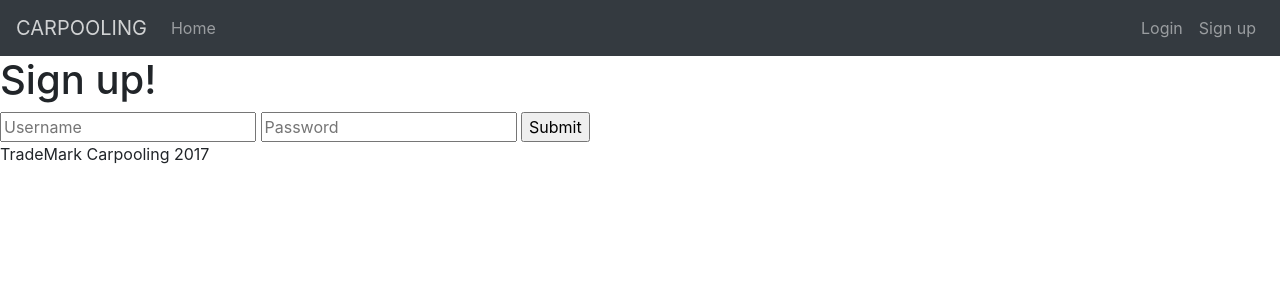
After one commit to matrixersp/Mini-Projects, a Node server app: page /register in a window 1280 px wide. The commit adds this page. Shown: the top 300 px of the page. Run offline with Node 20, Linux system fonts and the light colour scheme; some libraries are stand-ins or nearby versions.

Commit message:
Add register page

```diff
--- a/Carpooling/app.js
+++ b/Carpooling/app.js
@@ -5,10 +5,27 @@ var express     = require("express"),
 app.use(bodyParser.urlencoded({extended: true}));
 app.set("view engine", "ejs");
 
+var drivers = [
+    {firstName: "Mohammed", lastName: "Boudad"},
+    {firstName: "Tahar", lastName: "Boudad"}
+];
+
+// Landing page
 app.get("/", function(req, res) {
     res.render('landing.ejs');
 });
 
+// INDEX - Show all drivers
+app.get("/drivers", function(req, res) {
+    res.render("drivers", {drivers: drivers});
+});
+
+// REGISTER - show sign up page
+app.get("/register", function(req ,res) {
+    res.render("register");
+});
+
+// Starting app
 app.listen(8088, function() {
     console.log("Serving your app...");
 });
--- a/Carpooling/views/partials/header.ejs
+++ b/Carpooling/views/partials/header.ejs
@@ -13,13 +13,13 @@
             </button>
             <div class="collapse navbar-collapse" id="navbarSupportedContent">
                 <div class="navbar-nav mr-auto">
-                    <a class="nav-link" href="#">Home
+                    <a class="nav-link" href="./drivers">Home
                         <span class="sr-only">(current)</span>
                     </a>
                 </div>
                 <div class="navbar-nav ml-auto">
-                    <a class="nav-link" href="#">Login<span class="sr-only">(current)</span></a>
-                    <a class="nav-link" href="#">Sign up</a>
+                    <a class="nav-link" href="./login">Login<span class="sr-only">(current)</span></a>
+                    <a class="nav-link" href="./register">Sign up</a>
                 </div>
             </div>
         </nav>
--- /dev/null
+++ b/Carpooling/views/register.ejs
@@ -0,0 +1,11 @@
+<% include ./partials/header %>
+
+<h1>Sign up!</h1>
+
+<form action="/register" method="POST">
+    <input type="text" name="username" placeholder="Username">
+    <input type="password" name="password" placeholder="Password">
+    <input type="submit" value="Submit">
+</form>
+
+<% include ./partials/footer %>
```
Also changed, not shown: Carpooling/views/drivers.ejs (added, +9 -0 lines), Carpooling/README.md, Carpooling/package.json (line endings or trailing spaces).
